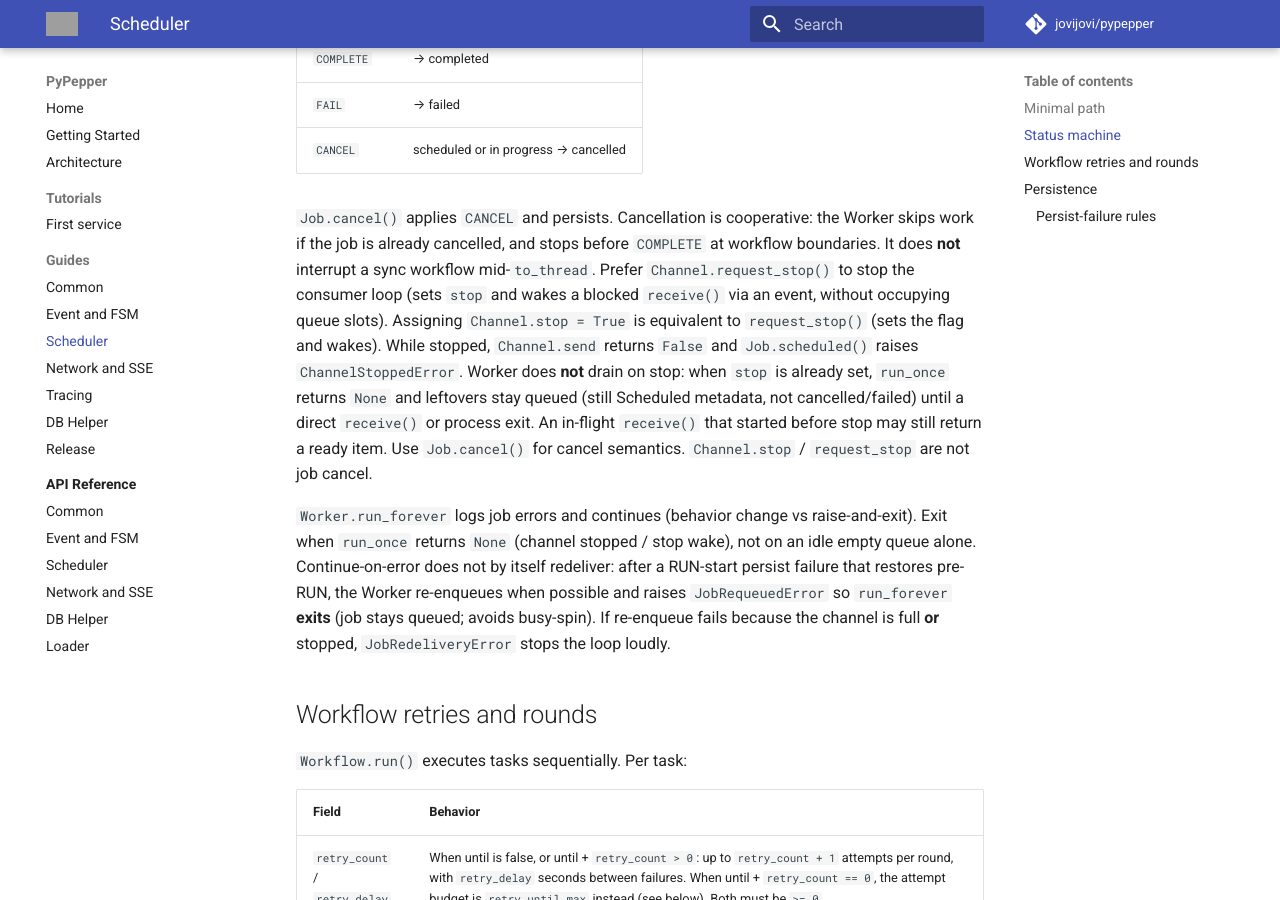
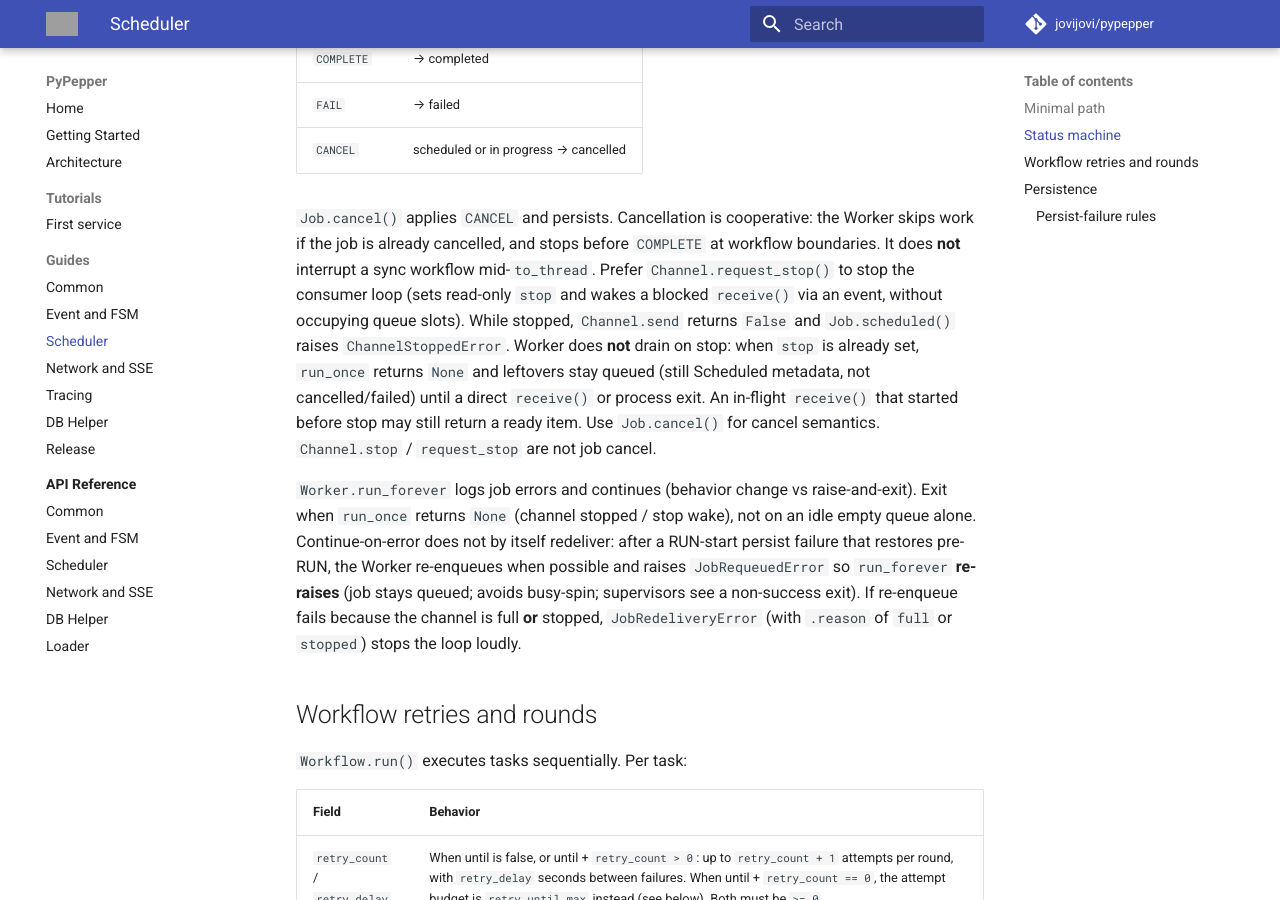
Before and after one commit to jovijovi/pypepper, an MkDocs documentation site: the page built from docs/guides/scheduler.md, in a window 1280 px wide and 900 px high, scrolled down 1651 px. Built offline with MkDocs 1.6.1 and Material for MkDocs 9.7.7, drawn with Linux system fonts in a browser that asks for light colours; comment, search, counter and statistics services are not loaded; some of the changed text lies outside the part shown; grey boxes are pictures that could not be loaded.

Commit message:
fix(scheduler): re-raise JobRequeuedError; harden stop and redelivery
Make Channel.stop read-only via request_stop, expose JobRedeliveryError.reason,
and prove wake/full/stopped redelivery with real channel paths instead of mocks.

```diff
--- a/docs/guides/scheduler.md
+++ b/docs/guides/scheduler.md
@@ -77,23 +77,23 @@ Each `Job` owns an FSM from `build_scheduler_fsm()`:
 `Job.cancel()` applies `CANCEL` and persists. Cancellation is cooperative: the Worker
 skips work if the job is already cancelled, and stops before `COMPLETE` at workflow
 boundaries. It does **not** interrupt a sync workflow mid-`to_thread`. Prefer
-`Channel.request_stop()` to stop the consumer loop (sets `stop` and wakes a blocked
-`receive()` via an event, without occupying queue slots). Assigning `Channel.stop = True`
-is equivalent to `request_stop()` (sets the flag and wakes). While stopped, `Channel.send`
-returns `False` and `Job.scheduled()` raises `ChannelStoppedError`. Worker does **not**
-drain on stop: when `stop` is already set, `run_once` returns `None` and leftovers stay
-queued (still Scheduled metadata, not cancelled/failed) until a direct `receive()` or
-process exit. An in-flight `receive()` that started before stop may still return a ready
-item. Use `Job.cancel()` for cancel semantics. `Channel.stop` / `request_stop` are not
-job cancel.
+`Channel.request_stop()` to stop the consumer loop (sets read-only `stop` and wakes a
+blocked `receive()` via an event, without occupying queue slots). While stopped,
+`Channel.send` returns `False` and `Job.scheduled()` raises `ChannelStoppedError`.
+Worker does **not** drain on stop: when `stop` is already set, `run_once` returns
+`None` and leftovers stay queued (still Scheduled metadata, not cancelled/failed)
+until a direct `receive()` or process exit. An in-flight `receive()` that started
+before stop may still return a ready item. Use `Job.cancel()` for cancel semantics.
+`Channel.stop` / `request_stop` are not job cancel.
 
 `Worker.run_forever` logs job errors and continues (behavior change vs raise-and-exit).
 Exit when `run_once` returns `None` (channel stopped / stop wake), not on an idle empty
 queue alone. Continue-on-error does not by itself redeliver: after a RUN-start persist
 failure that restores pre-RUN, the Worker re-enqueues when possible and raises
-`JobRequeuedError` so `run_forever` **exits** (job stays queued; avoids busy-spin). If
-re-enqueue fails because the channel is full **or** stopped, `JobRedeliveryError` stops
-the loop loudly.
+`JobRequeuedError` so `run_forever` **re-raises** (job stays queued; avoids busy-spin;
+supervisors see a non-success exit). If re-enqueue fails because the channel is full
+**or** stopped, `JobRedeliveryError` (with `.reason` of `full` or `stopped`) stops the
+loop loudly.
 
 ## Workflow retries and rounds
 
@@ -182,7 +182,7 @@ means stopped or full; inspect `channel.stop`) and consume with `Worker`. Prefer
 
 - **Schedule** (`INIT`/`SCHEDULE` + `save` in `dispatch`): roll back FSM and `Job.status` so `scheduled()` can retry (no store delete needed if `save` never succeeded).
 - **Enqueue** (channel/processor setup or send rejected): roll back FSM/`Job.status` and best-effort delete the Scheduled store row. If delete fails, a Scheduled row may remain (ghost). After the job is successfully sent to the channel, do **not** roll back — a raised error then is a committed enqueue plus secondary failure (the job may still run); do not treat it as “nothing queued.”
-- **Start (`RUN`)**: if Running snapshot fails, do not run workflows; prefer persist `Failed`. If that also fails and the job is already `Cancelled`, keep Cancelled and retry `job.save()` only — do **not** restore pre-RUN over a winning cancel. Otherwise restore pre-RUN and **re-enqueue** when possible, then raise `JobRequeuedError` so `run_forever` exits (job stays queued; no busy-spin). If re-enqueue fails (channel full **or** stopped), raise `JobRedeliveryError` (stops `run_forever`).
+- **Start (`RUN`)**: if Running snapshot fails, do not run workflows; prefer persist `Failed`. If that also fails and the job is already `Cancelled`, keep Cancelled and retry `job.save()` only — do **not** restore pre-RUN over a winning cancel. Otherwise restore pre-RUN and **re-enqueue** when possible, then raise `JobRequeuedError` so `run_forever` **re-raises** (job stays queued; no busy-spin). If re-enqueue fails (channel full **or** stopped), raise `JobRedeliveryError` with `.reason` of `full` or `stopped` (stops `run_forever`).
 - **After work** (COMPLETE/FAIL via Worker): keep the terminal FSM; retry `job.save()` only — do not re-run workflows because the snapshot write failed.
 - **Cancel** (`Job.cancel()`): apply `CANCEL` then `save()`; on persist failure keep Cancelled in the FSM and retry `job.save()` only. The Worker does not apply `CANCEL` — it skips or exits when the job is already cancelled (and retries Cancelled persist if the store lags).
 - `Job.save()` updates in-memory `status`/`updated` only after the store `put` succeeds.
```
Also changed, not shown: AGENTS.md (+1 -1 lines), CHANGELOG.md (+9 -4 lines), docs/guides/network-sse.md (+3 -1 lines), 7 other files.
